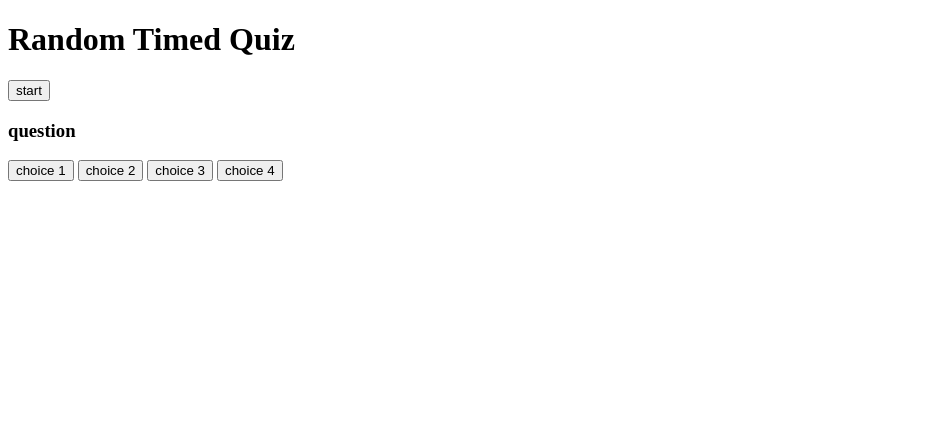
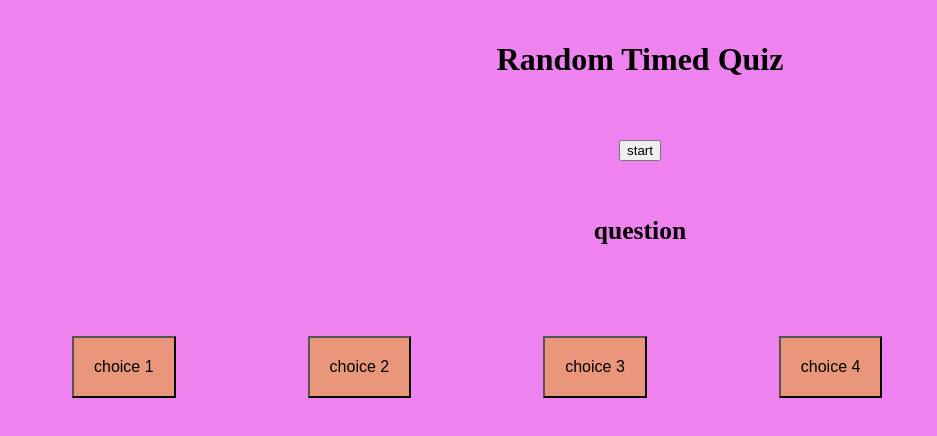
Before and after one commit to brenbrenda55/randomcrap, a plain HTML site: page index.html in a window 1280 px wide. Shown: the whole page, without its empty margins (0-937 px from the left). Drawn offline with Linux system fonts and the light colour scheme.

Commit message:
minus time

```diff
--- a/assets/script.js
+++ b/assets/script.js
@@ -57,6 +57,12 @@ function displayMessage() {
     }, 1000);
 }
 
+
+
+// subtracttime from answering wrong questions
+document.getElementById('incorrect').addEventListener ('click', countdown())
+    sec -= 3;
+    document.getElementById('countdown').innerHTML='00:'+sec;
 
 
 
@@ -142,8 +148,8 @@ function updatequestion(){
 
 
 //  data attribute ex
-var answerchoice = document.querySelector(".answerchoice")
-var anchoices = answerchoice.getAttribute('choice-1',"choice-2", "choice-3", "choice-4")
+//var answerchoice = document.querySelector(".answerchoice")
+//var anchoices = answerchoice.getAttribute('choice-1',"choice-2", "choice-3", "choice-4")
 
 
 
@@ -161,6 +167,7 @@ function startquiz() {countdown();
 function evaluate (event){
     console.log(event.target)//all the liogc to evealuate a right or wrong answer
     currentquestion ++
+    updatequestion()
 }
 //add listner
 startbuttonEl.addEventListener('click', startquiz);
--- a/assets/style.css
+++ b/assets/style.css
@@ -0,0 +1,57 @@
+
+
+/* h1 title */
+.random {
+    display: flex;
+    align-items: center;
+    justify-content: center;
+    padding: 20px;
+    font-size: 2.5vw;
+
+
+}
+
+/* timer */
+#countdown {
+    display: flex;
+    align-items: center;
+    justify-content: center;
+}
+
+
+/* start button */
+#start-conatiner {
+    display: flex;
+    align-items: center;
+    justify-content: center;
+    padding-bottom: 30px;
+
+}
+
+
+/* answer chocie button */
+.answerchoice {
+    display: inline-flex;
+    align-items: center;
+    justify-content: center;
+    padding: 20px;
+    margin: 5vw;
+    font-size: medium;
+    background-color: darksalmon;
+
+
+}
+
+/* question text */
+#q-text {
+    display: flex;
+    align-items: center;
+    justify-content: center;
+    font-size: 2vw;
+
+}
+
+/* background color */
+.yess {
+    background-color: violet;
+}
--- a/index.html
+++ b/index.html
@@ -7,7 +7,7 @@
     <title>Timed Quiz</title>
     <link rel="stylesheet" href="./assets/style.css">
 </head>
-<body>
+<body class="yess">
 
 
 
```
